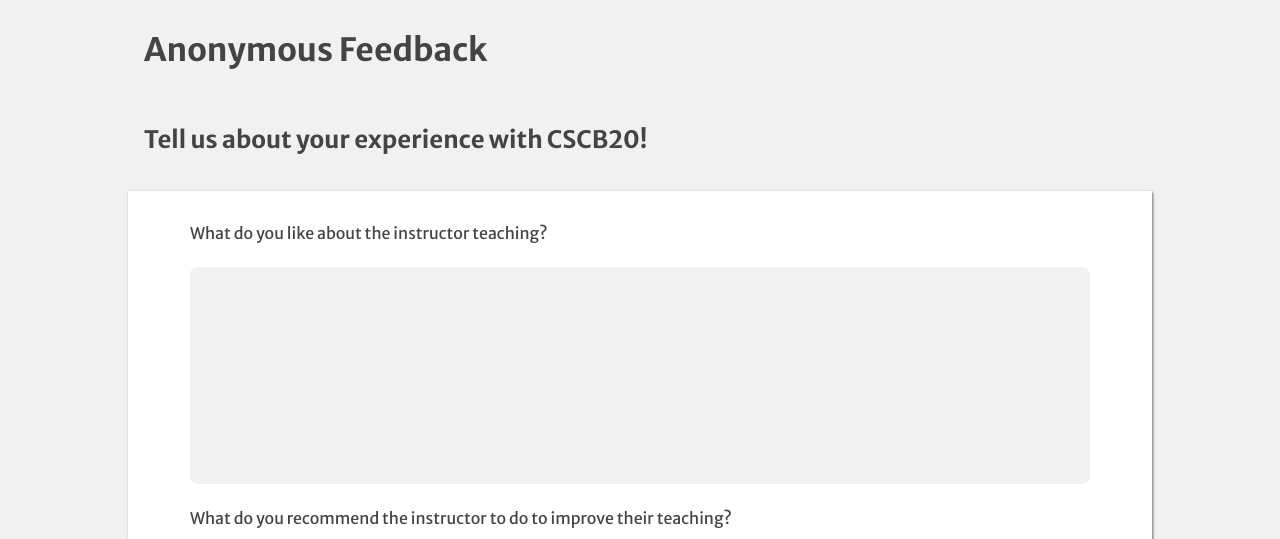
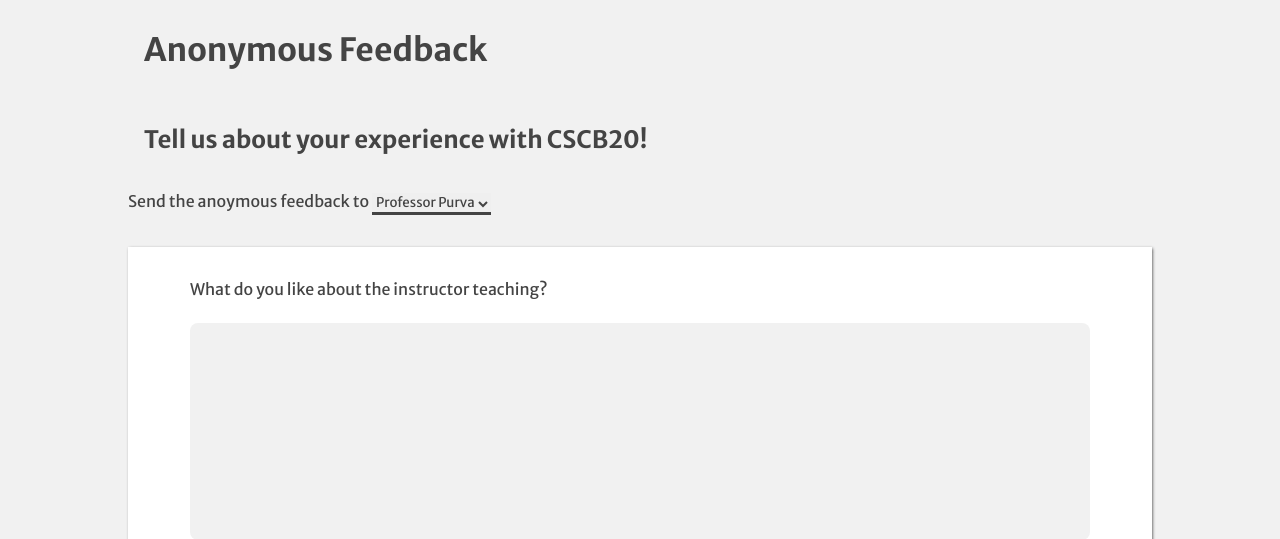
Before and after one commit to taeminlee0601/CSCB20-A3, a Flask app: page /feedback in a window 1280 px wide. Shown: the part 63-602 px from the top of the page. Run offline with Flask 3, Linux system fonts and the light colour scheme.

Commit message:
added instructor options on feedback page

```diff
--- a/static/css/index.css
+++ b/static/css/index.css
@@ -47,6 +47,15 @@ h1 {
     justify-content: center;
     align-items: center;
     z-index: 1;
+}
+
+select {
+    border-style: hidden;
+    border-bottom: solid;
+    border-color: #444;
+    margin-bottom: 2rem;
+    font-family: 'Merriweather Sans';
+    color: #444;
 }
 
 /* description boxes */
--- a/templates/feedback.html
+++ b/templates/feedback.html
@@ -5,6 +5,15 @@
   <!-- This is the main body -->
   <h1>Anonymous Feedback</h1>
   <h2>Tell us about your experience with CSCB20!</h2>
+  <label for="user-type">Send the anoymous feedback to</label>
+  <select name="instructor">
+    <option value="purva">Professor Purva</option>
+    <option value="navinn">TA Navinn</option>
+    <option value="nisha">TA Nisha</option>
+    <option value="danny">TA Danny</option>
+    <option value="joshua">TA Joshua</option>
+    <option value="pourya">TA Pourya</option>
+  </select>
   <div class="feedback-box">
     <label for="question"
       >What do you like about the instructor teaching?</label
```
